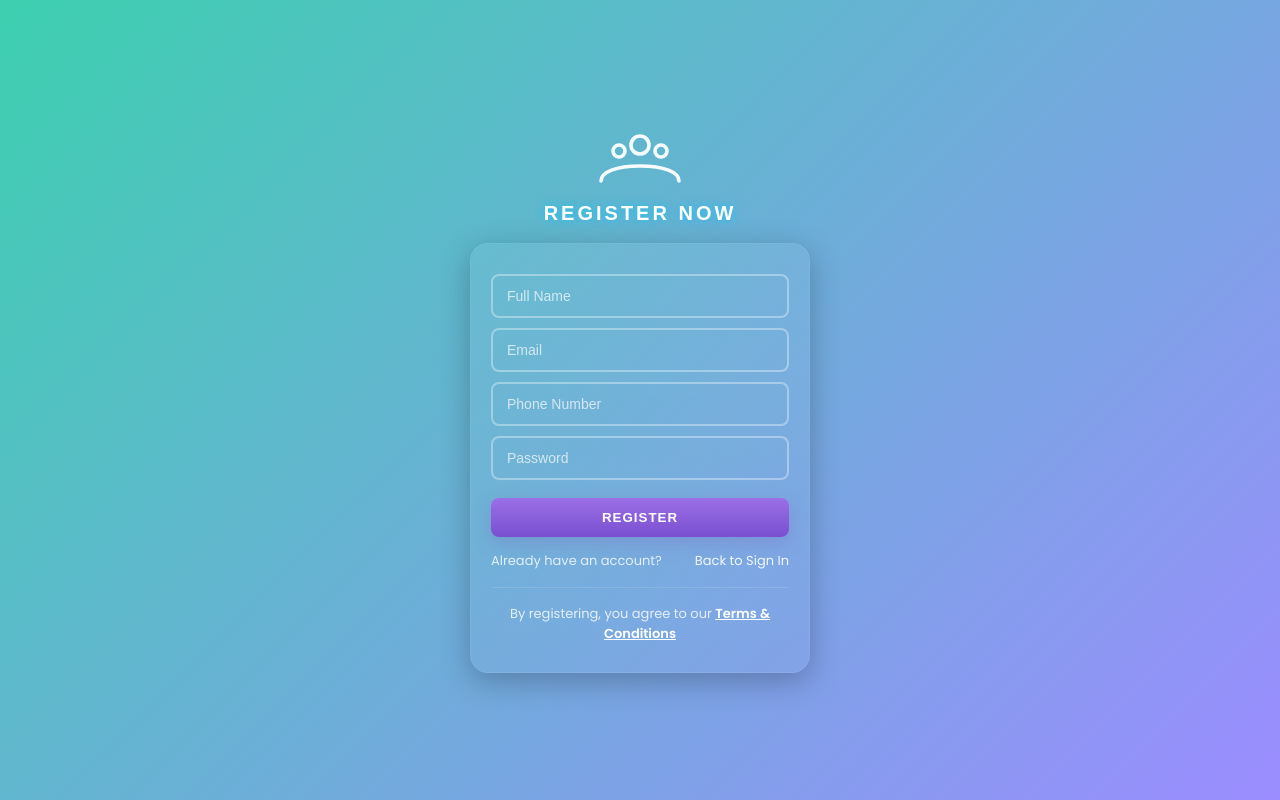
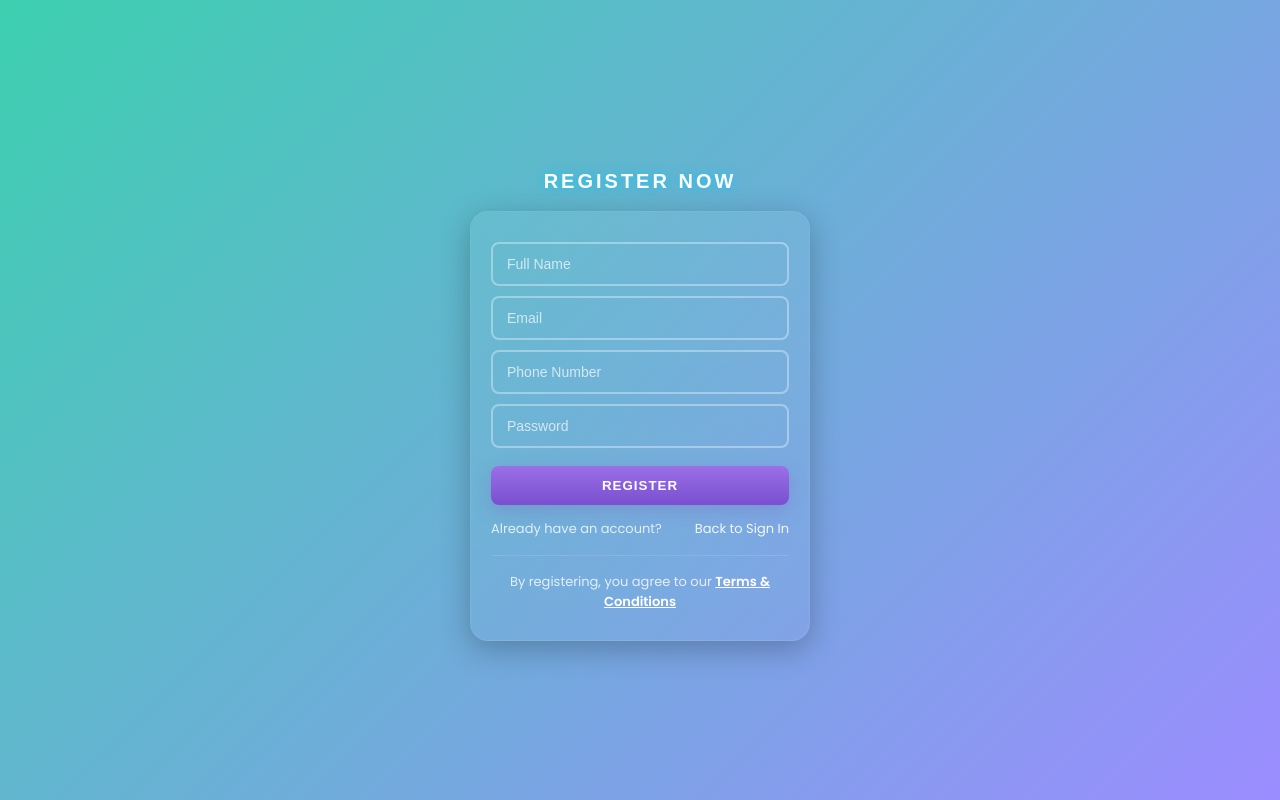
Before and after one commit to Tirtha134/UPI-TRANSACTION-FRAUD-DETECTION-SYSTEM, a plain HTML site: page page2.html in a window 1280 px wide. Drawn offline with Linux system fonts and the light colour scheme.

Commit message:
Register Page HTML FILE

```diff
--- a/page2.html
+++ b/page2.html
@@ -11,12 +11,6 @@
   <main class="page" aria-labelledby="register-title">
     <div class="container">
       <header class="hero">
-        <svg class="icon-avatar" viewBox="0 0 64 40" xmlns="http://www.w3.org/2000/svg" aria-hidden="true">
-          <circle cx="32" cy="10" r="6"></circle>
-          <circle cx="18" cy="14" r="4"></circle>
-          <circle cx="46" cy="14" r="4"></circle>
-          <path d="M6 34c0-6 10-10 26-10s26 4 26 10" stroke-linecap="round" stroke-linejoin="round"></path>
-        </svg>
         <h1 id="register-title" class="title">REGISTER NOW</h1>
       </header>
 
```
